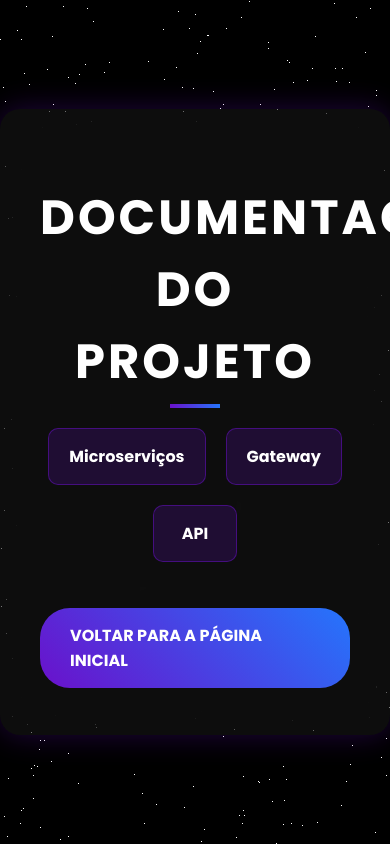
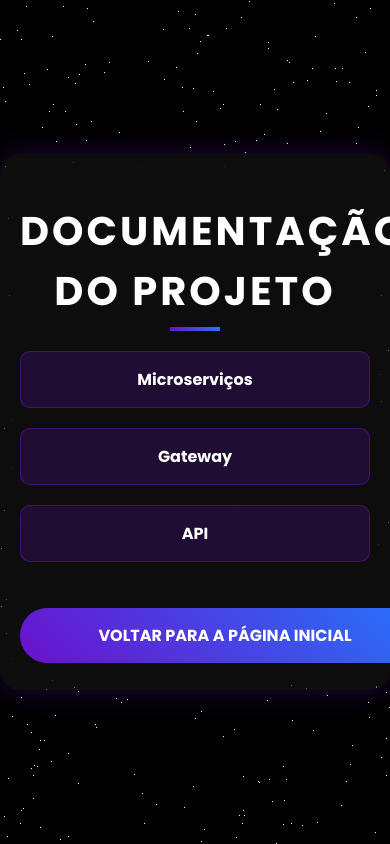
Before and after one commit to sofiaamosqueraa/PYTHON, a Flask app: page /documentacao in a window 390 px wide. Run offline with Flask 3, Linux system fonts and the light colour scheme.

Commit message:
commit antes do push

```diff
--- a/static/css/documentacao.css
+++ b/static/css/documentacao.css
@@ -160,3 +160,23 @@ nav ul li a:hover {
     0%, 100% { transform: scale(1); }
     50% { transform: scale(1.1); }
 }
+
+@media (max-width: 768px) {
+    h1 {
+        font-size: 2.5em; /* Reduz o tamanho do título em telas menores */
+    }
+
+    nav ul li {
+        flex-basis: 100%; /* Faz os itens do menu ocuparem toda a largura */
+        max-width: none; /* Remove a largura máxima */
+    }
+
+    .container {
+        padding: 20px; /* Reduz o padding da container em telas menores */
+    }
+
+    .button {
+        width: 100%; /* Faz o botão ocupar toda a largura disponível */
+        text-align: center; /* Centraliza o texto do botão */
+    }
+}
```
